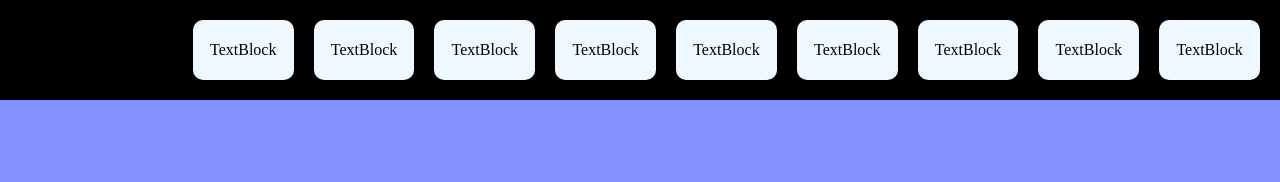
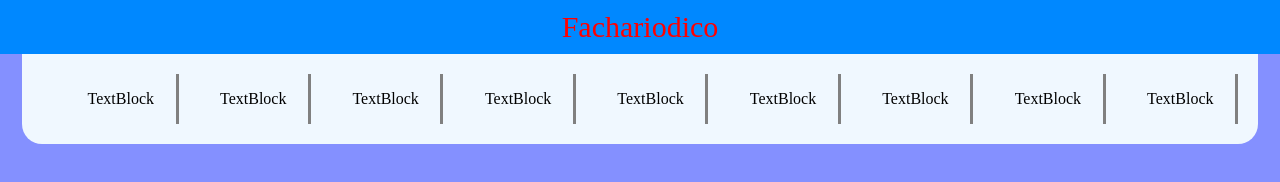
Before and after one commit to DatreRSX/Fachariodico, a plain HTML site: page index.html in a window 1280 px wide. Drawn offline with Linux system fonts and the light colour scheme.

Commit message:
basic ui

```diff
--- a/index.html
+++ b/index.html
@@ -8,9 +8,15 @@
 </head>
 
 <body>
+    <div id="CajonUI">
 
-<div id="CajonUI">
+    <div id="Titulo">Fachariodico</div>
 
+        </div>
+
+<div id="CajonUI1">
+
+<div id="inicio" class="CajaUI">TextBlock</div>
 <div class="CajaUI">TextBlock</div>
 <div class="CajaUI">TextBlock</div>
 <div class="CajaUI">TextBlock</div>
@@ -18,11 +24,9 @@
 <div class="CajaUI">TextBlock</div>
 <div class="CajaUI">TextBlock</div>
 <div class="CajaUI">TextBlock</div>
-<div class="CajaUI">TextBlock</div>
-<div class="CajaUI">TextBlock</div>
+<div id="final" class="CajaUI">TextBlock</div>
+
 </div>
-
-
 
 </body>
 </html>
--- a/styles.css
+++ b/styles.css
@@ -5,18 +5,44 @@ background-color: rgba(83, 100, 255, 0.712);
 justify-content: center;
 align-items: center;
 margin: 0;
+flex-direction: column;
 }
 
 #CajonUI
 {
 display: flex;
-background-color: black;
+background-color: rgb(0, 136, 255);
+width: 100%;
+height:auto;
+padding: 10px;
+justify-content:center;
+align-items: center;
+font-size: 30px;
+}
+
+#Titulo
+
+{
+
+color:red;
+
+}
+
+#CajonUI1
+{
+display: flex;
+background-color: aliceblue;
 width: 100%;
 height:auto;
 padding: 10px;
 justify-content: end;
 align-items: end;
+align-content: end;
+border-bottom-left-radius: 20px ;
+border-bottom-right-radius: 20px ;
+width: 95%;
 }
+
 
 .CajaUI
 {
@@ -24,9 +50,9 @@ display: flex;
 align-items: center;
 justify-content: center;
 background-color: aliceblue;
-width: 8%;
-height: 60px;
+width: 9%;
+height: 50px;
 margin: 10px;
-border-radius: 10px;
+border-right: 3px solid gray;
 
 }
```
